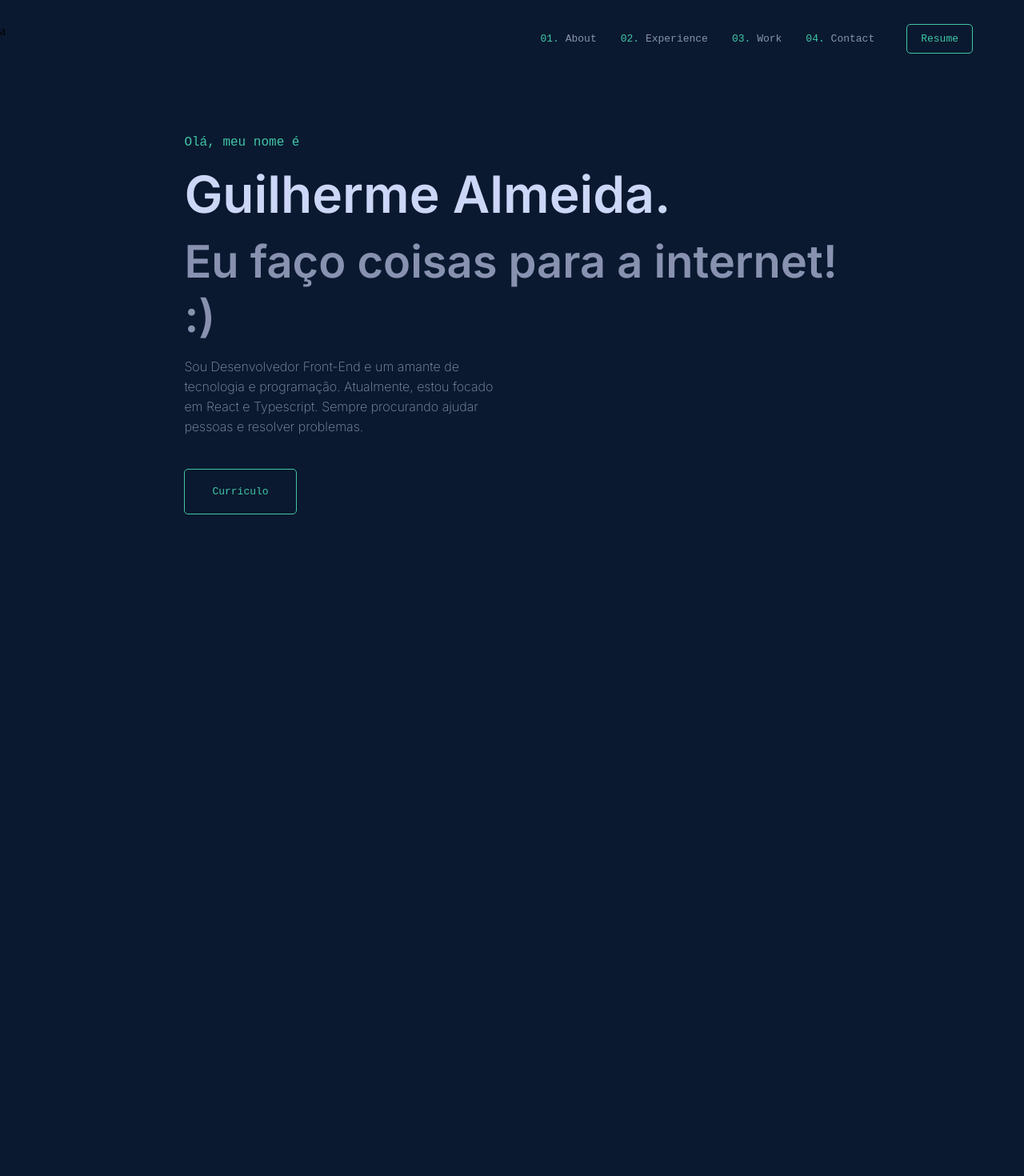
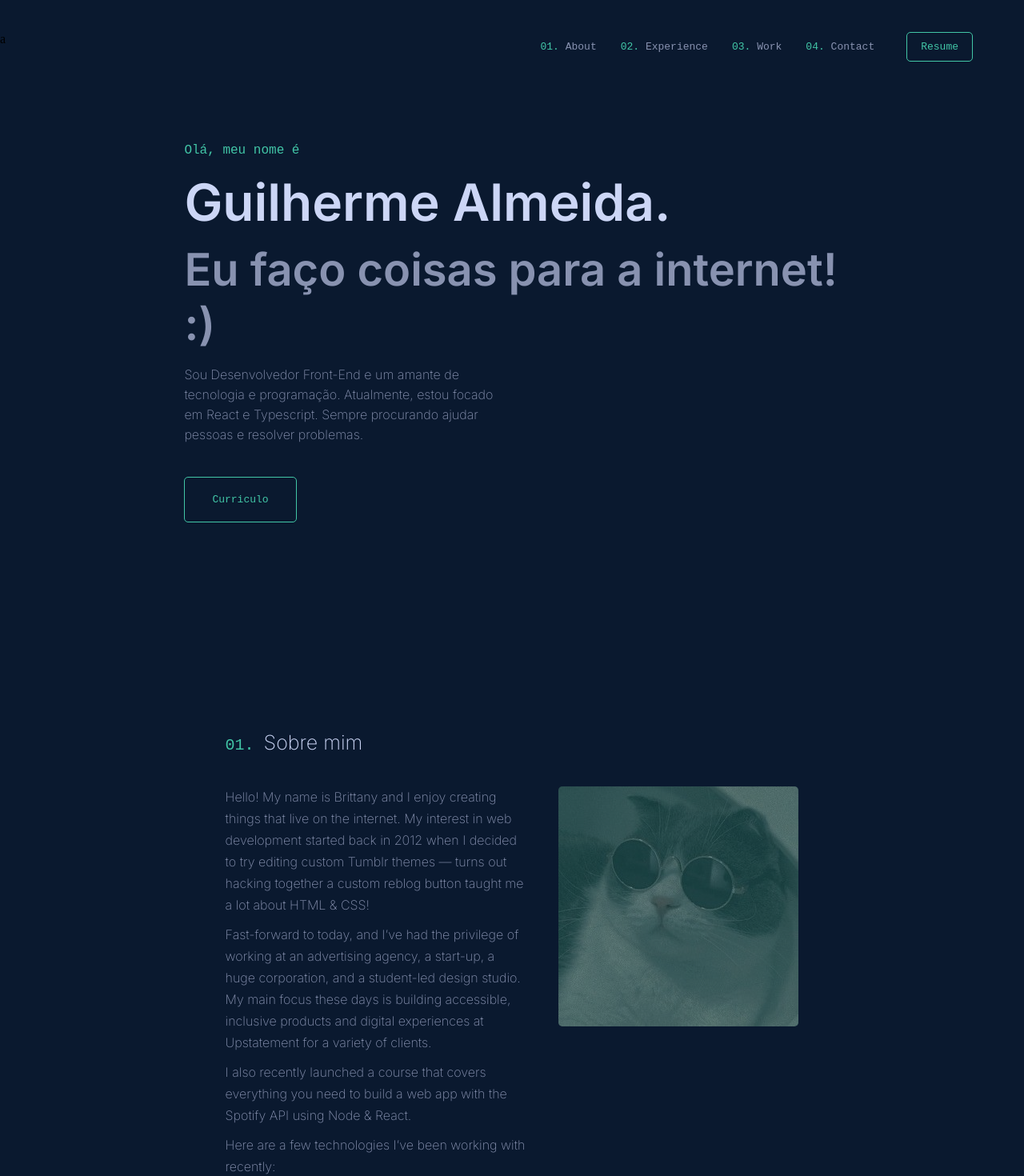
Before and after one commit to guilhermealmeidaa/portfolio-in-react, a React (Vite) app: page / in a window 1280 px wide. Shown: the top 1470 px of the page at 80% size. Before the commit the page ends 969 px from the top, so only its background shows below. Built offline with nearby package versions, Linux system fonts and the light colour scheme.

Commit message:
adicionando about :)

```diff
--- a/src/components/header/header.tsx
+++ b/src/components/header/header.tsx
@@ -1,4 +1,4 @@
-import { ContainerHeader, ContainerMenu, ContainerLogo, MenuItem, MenuItemCouple, MenuItemText, MenuItemButton, MenuItemNumber, ContainerMenuitem } from "./styles"
+import { ContainerHeader, ContainerMenu, ContainerLogo, MenuItem, MenuItemCouple, MenuItemText, MenuItemButton, MenuItemNumber, ContainerMenuitem} from "./styles"
 
 export function Header() {
     return (
@@ -9,16 +9,16 @@ export function Header() {
                 <ContainerMenuitem >
                     <MenuItem>
                         <MenuItemCouple>
-                            <MenuItemText><MenuItemNumber>01. </MenuItemNumber>About</MenuItemText>
+                            <MenuItemText transform="100ms"><MenuItemNumber>01. </MenuItemNumber>About</MenuItemText>
                         </MenuItemCouple>
                         <MenuItemCouple>
-                            <MenuItemText><MenuItemNumber>02. </MenuItemNumber>Experience</MenuItemText>
+                            <MenuItemText transform="200ms"><MenuItemNumber>02. </MenuItemNumber>Experience</MenuItemText>
                         </MenuItemCouple>
                         <MenuItemCouple>
-                            <MenuItemText> <MenuItemNumber>03. </MenuItemNumber>Work</MenuItemText>
+                            <MenuItemText transform="300ms"> <MenuItemNumber>03. </MenuItemNumber>Work</MenuItemText>
                         </MenuItemCouple>
                         <MenuItemCouple>
-                            <MenuItemText><MenuItemNumber>04. </MenuItemNumber>Contact</MenuItemText>
+                            <MenuItemText transform="400ms"><MenuItemNumber>04. </MenuItemNumber>Contact</MenuItemText>
                         </MenuItemCouple>
                     </MenuItem>
                     <MenuItemButton>Resume</MenuItemButton>
--- a/src/components/header/styles.tsx
+++ b/src/components/header/styles.tsx
@@ -2,10 +2,14 @@ import styled, { keyframes } from "styled-components";
 
 const rotate = keyframes`
   from {
-    margin-bottom: 20%;
+    /* margin-bottom: 10%; */
+    opacity: 0;
+    width: auto;
   }
   to {
-    margin-bottom: 0%;
+    /* margin-bottom: 20px; */
+    opacity: 1;
+    width: auto;
   }
 `;
 
@@ -20,6 +24,8 @@ const rotate = keyframes`
     display: flex;
     justify-content: space-between;
     margin: 30px 0px 30px 0px;
+    margin-top: 40px;
+
     `;
 
     export const ContainerLogo = styled.div`
@@ -41,11 +47,13 @@ const rotate = keyframes`
         color: #42c6a7;
     }
     `;
+
     export const MenuItemText = styled.text`
     color: #8892b0;
     font-family: 'Fira Code', monospace;
     font-size: 13px;
-    cursor: pointer;
+    cursor: pointer;;
+    animation: ${rotate} ${(props) => props.transform} ease-in;
     &:hover{
         color: #42c6a7;
     }
@@ -73,6 +81,8 @@ const rotate = keyframes`
     font-family: 'Fira Code', monospace;
     font-size: 13px;
     background-color: #00000000;
+    animation: ${rotate} 500ms ease-in;
+
     cursor: pointer;
     &:hover{
         background-color: #073043;
--- /dev/null
+++ b/src/components/main/about/about.tsx
@@ -0,0 +1,32 @@
+import { AboutNumber, AboutTitle, Container, ContainerAbout, ContainerAboutAll, ContainerAboutLeft, ContainerAboutRight, ContainerAboutText, HeaderImage } from "./styles"
+import gatinhoImage from "../../../assets/gatinho.jpeg";
+
+
+export function About () {
+    return(
+        <Container>
+            <ContainerAbout>
+                <AboutTitle><AboutNumber>01. </AboutNumber>Sobre mim</AboutTitle>
+                <ContainerAboutAll>
+                <ContainerAboutLeft>
+                    <ContainerAboutText>
+                        Hello! My name is Brittany and I enjoy creating things that live on the internet. My interest in web development started back in 2012 when I decided to try editing custom Tumblr themes — turns out hacking together a custom reblog button taught me a lot about HTML & CSS!
+                    </ContainerAboutText>
+                    <ContainerAboutText>
+                        Fast-forward to today, and I’ve had the privilege of working at an advertising agency, a start-up, a huge corporation, and a student-led design studio. My main focus these days is building accessible, inclusive products and digital experiences at Upstatement for a variety of clients.
+                    </ContainerAboutText>
+                    <ContainerAboutText>
+                        I also recently launched a course that covers everything you need to build a web app with the Spotify API using Node & React.
+                    </ContainerAboutText>
+                    <ContainerAboutText>
+                        Here are a few technologies I’ve been working with recently:
+                    </ContainerAboutText>
+                </ContainerAboutLeft>
+                <ContainerAboutRight>
+                    <HeaderImage src={gatinhoImage}/>
+                </ContainerAboutRight>
+                </ContainerAboutAll>
+            </ContainerAbout>
+        </Container>
+    )
+}
--- /dev/null
+++ b/src/components/main/about/styles.tsx
@@ -0,0 +1,60 @@
+import styled from "styled-components";
+
+
+export const Container = styled.div`
+    display: flex;
+    flex-direction: column;
+    width: 70%;
+    margin: auto;
+    background-color: aliceblue;
+    margin-top: 200px;
+    `;
+export const ContainerAboutAll = styled.div`
+    display: flex;
+    flex-direction: row;
+`;
+export const AboutTitle = styled.text`
+    font-size: 25px;
+    color: #ccd6f6;
+    font-family: 'Inter', sans-serif;
+    font-weight: bold,
+    `;
+export const AboutNumber = styled.text`
+    font-size: 20px;
+    font-family: 'Fira Code', monospace;;
+    color: #42c6a7;
+    `;
+export const ContainerAbout = styled.div`
+    display: flex;
+    flex-direction: column;
+    justify-content: space-between;
+`;
+export const ContainerAboutLeft = styled.div`
+    margin-top: 40px;
+    display: flex;
+    flex-direction: column;
+
+`;
+export const ContainerAboutText = styled.text`
+    font-size: 16px;
+    line-height: 27px;
+    color: #8892b0;
+    margin-bottom: 10px;
+    margin-right: 40px;
+    font-family: 'Inter', sans-serif;
+`;
+export const ContainerAboutRight = styled.div`
+    display: flex;
+
+`;
+export const HeaderImage = styled.img`
+    margin-top: 40px;
+    width: 300px;
+    height: 300px;
+    border-radius: 5px;
+    filter: opacity(0.4) drop-shadow(0 0 0 #42c6a7);
+    &:hover {
+        filter: opacity(1);
+        transition: 200ms;
+    }
+  `;
--- a/src/components/main/main.tsx
+++ b/src/components/main/main.tsx
@@ -1,3 +1,4 @@
+import { About } from "./about/about";
 import styled from "./styles";
 import { Title } from "./titlemain/title";
 
@@ -5,6 +6,7 @@ export function Main(){
     return (
         <styled.Container>
          <Title/>
+         <About/>
         </styled.Container>
     );
 }
--- a/src/components/main/titlemain/styles.tsx
+++ b/src/components/main/titlemain/styles.tsx
@@ -1,21 +1,26 @@
 import styled, { keyframes } from "styled-components";
-
 const rotate = keyframes`
   from {
-    margin-bottom: 20%;
+    margin-bottom: 10%;
+    opacity: 0;
+    width: auto;
   }
   to {
-    margin-bottom: 0%;
+    margin-bottom: 15px;
+    opacity: 1;
+    width: auto;
   }
 `;
 
 export const Container = styled.div`
         width: 100%;
-        height: 100vh;
+        height: 100%;
         display: flex;
         flex-direction: column;
         align-items: flex-start;
         justify-content: flex-start;
+        padding-bottom: 60px;
+        margin-bottom: 90px;
     `;
     export const ContainerTitle = styled.div`
         width: 80%;
@@ -35,7 +40,7 @@ export const Container = styled.div`
         color: #42c6a7;
         font-family: 'Fira Code', monospace;
         margin-bottom: 17px;
-        animation: ${rotate} 200ms linear;
+        animation: ${rotate} 1000ms ease-in;
     `;
     export const TextName = styled.h1`
         font-size: 4rem;
@@ -43,7 +48,7 @@ export const Container = styled.div`
         color: #ccd6f6;
         margin-bottom: 12px;
         font-family: 'Inter', sans-serif;
-        animation: ${rotate} 300ms linear;
+        animation: ${rotate} 1200ms ease-in;
 
         /* opacity: 0;
         transition: opacity 500ms ease-in */
@@ -54,7 +59,7 @@ export const Container = styled.div`
         color: #8892b0;
         font-family: 'Inter', sans-serif;
         margin-bottom: 17px;
-        animation: ${rotate} 400ms linear;
+        animation: ${rotate} 1400ms ease-in;
 
     `;
     export const TextParagraph = styled.p`
@@ -64,7 +69,7 @@ export const Container = styled.div`
         font-family: 'Inter', sans-serif;
         max-width: 50%;
         line-height: 25px;
-        animation: ${rotate} 500ms linear;
+        animation: ${rotate} 1600ms ease-in;
 
     `;
     export const ContainerButton = styled.div`
@@ -85,7 +90,7 @@ export const Container = styled.div`
         font-size: 13px;
         background-color: #00000000;
         cursor: pointer;
-        animation: ${rotate} 600ms linear;
+        animation: ${rotate} 1800ms ease-in;
         &:hover{
             background-color: #073043;
             transition: 0.3s;
```
Also changed, not shown: src/assets/gatinho.jpeg (added).
